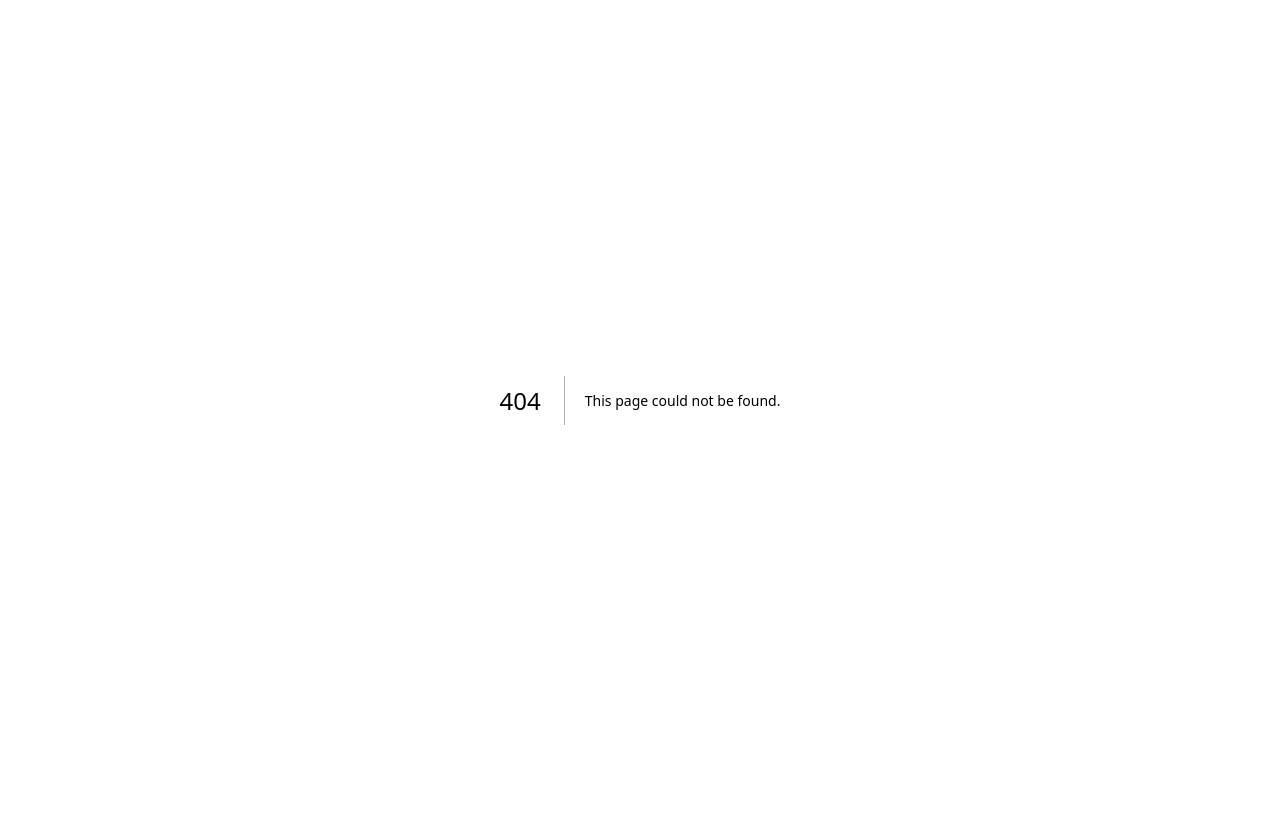
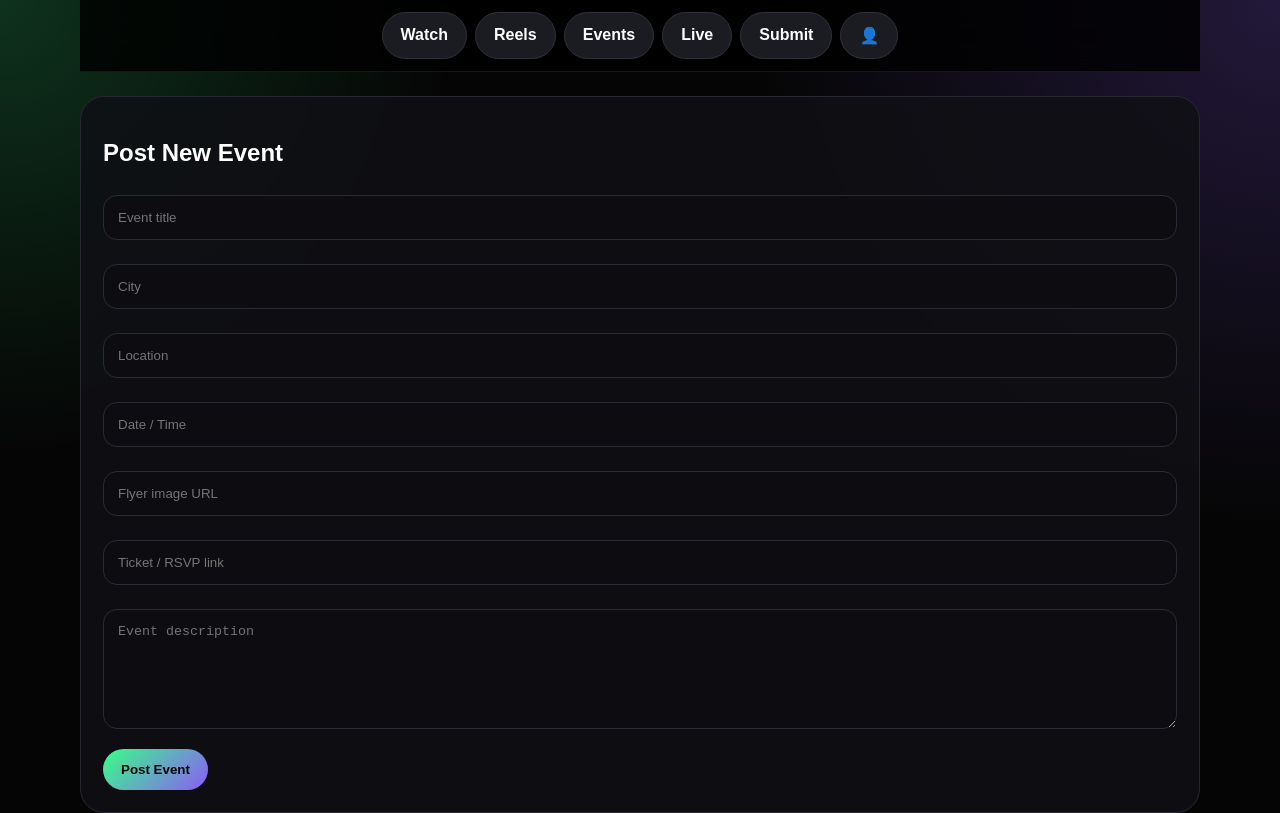
Before and after one commit to luchibagz-prog/utv-network-app, a Next.js app: page /events/new in a window 1280 px wide. Before the commit this address had no page. Built offline with nearby package versions, Linux system fonts and the light colour scheme.

Commit message:
Fix new event page

```diff
--- /dev/null
+++ b/app/events/new/page.tsx
@@ -0,0 +1,79 @@
+"use client";
+
+import { useState } from "react";
+import { useRouter } from "next/navigation";
+import UTVNav from "../../components/UTVNav";
+import { supabase } from "../../../lib/supabaseClient";
+
+export default function NewEventPage() {
+  const router = useRouter();
+
+  const [title, setTitle] = useState("");
+  const [city, setCity] = useState("");
+  const [location, setLocation] = useState("");
+  const [eventDate, setEventDate] = useState("");
+  const [description, setDescription] = useState("");
+  const [flyerUrl, setFlyerUrl] = useState("");
+  const [ticketUrl, setTicketUrl] = useState("");
+  const [message, setMessage] = useState("");
+  const [loading, setLoading] = useState(false);
+
+  async function createEvent() {
+    if (!title.trim() || !eventDate.trim()) {
+      setMessage("Title and date required.");
+      return;
+    }
+
+    setLoading(true);
+
+    const { error } = await supabase.from("events").insert({
+      title,
+      city,
+      location,
+      event_date: eventDate,
+      description,
+      flyer_url: flyerUrl,
+      ticket_url: ticketUrl,
+    });
+
+    if (error) {
+      setMessage("Could not post event.");
+      setLoading(false);
+      return;
+    }
+
+    setMessage("Event posted.");
+    router.push("/events");
+  }
+
+  return (
+    <main className="container">
+      <UTVNav />
+
+      <section className="card" style={{ marginTop: 24 }}>
+        <h1>Post New Event</h1>
+
+        <input className="input" placeholder="Event title" value={title} onChange={(e) => setTitle(e.target.value)} />
+        <input className="input" placeholder="City" value={city} onChange={(e) => setCity(e.target.value)} />
+        <input className="input" placeholder="Location" value={location} onChange={(e) => setLocation(e.target.value)} />
+        <input className="input" placeholder="Date / Time" value={eventDate} onChange={(e) => setEventDate(e.target.value)} />
+        <input className="input" placeholder="Flyer image URL" value={flyerUrl} onChange={(e) => setFlyerUrl(e.target.value)} />
+        <input className="input" placeholder="Ticket / RSVP link" value={ticketUrl} onChange={(e) => setTicketUrl(e.target.value)} />
+
+        <textarea
+          className="input"
+          placeholder="Event description"
+          value={description}
+          onChange={(e) => setDescription(e.target.value)}
+          style={{ minHeight: 120 }}
+        />
+
+        <button className="btn" onClick={createEvent} disabled={loading}>
+          {loading ? "Posting..." : "Post Event"}
+        </button>
+
+        {message && <p style={{ marginTop: 14 }}>{message}</p>}
+      </section>
+    </main>
+  );
+}
```
